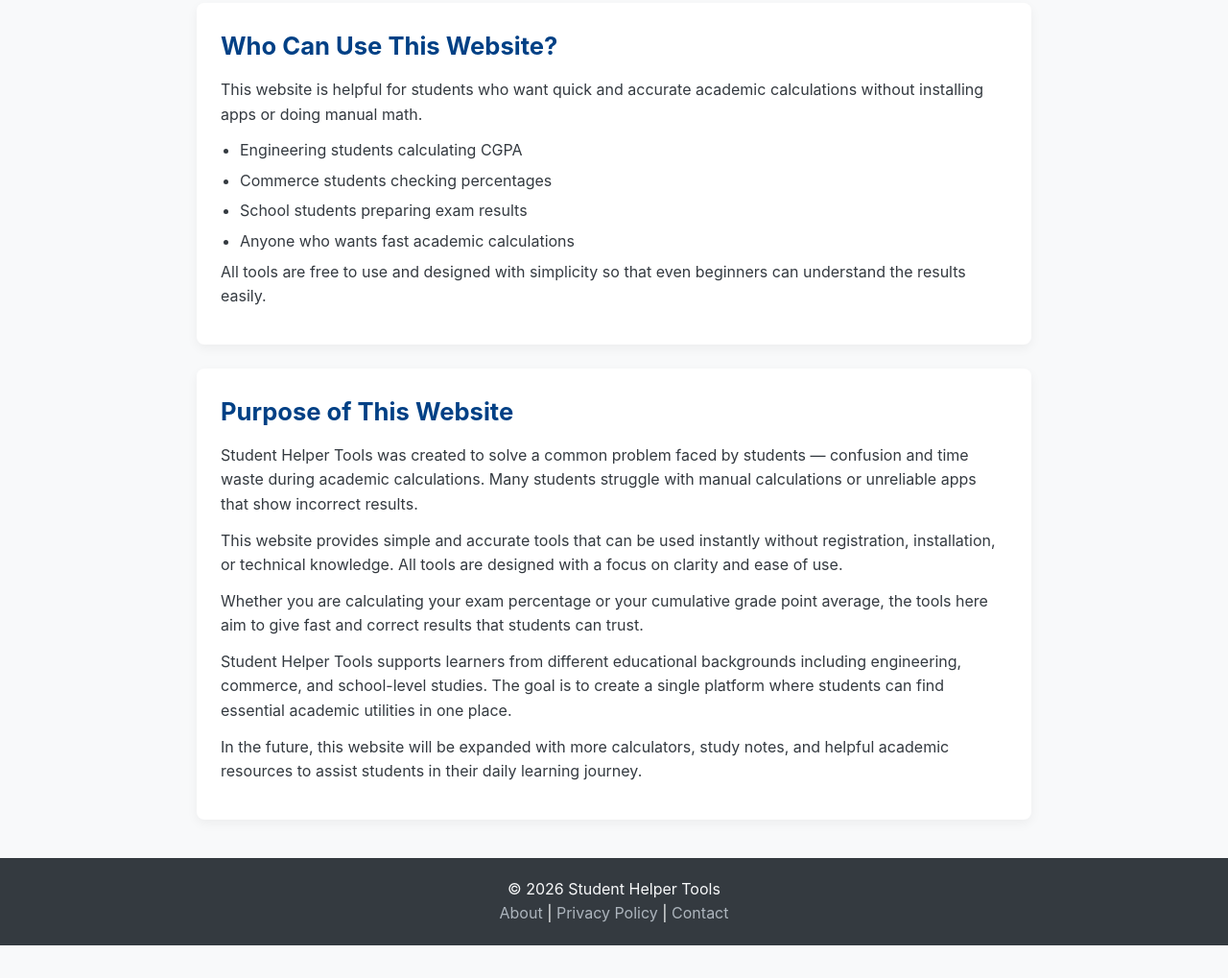
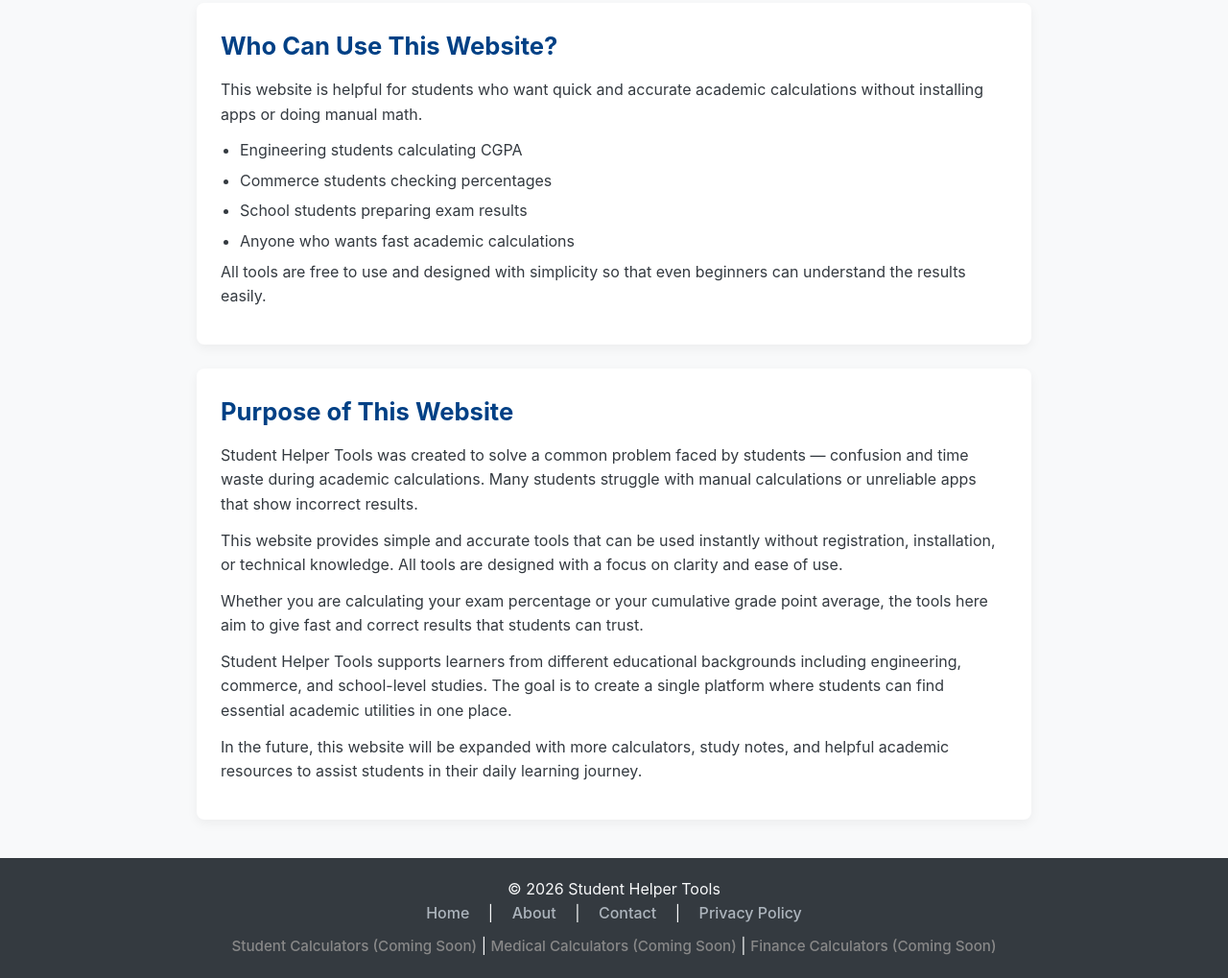
Before and after one commit to advaitpatel69-beep/Advait.github.io, a plain HTML site: page index.html in a window 1280 px wide. Shown: the part 987-2006 px from the top of the page at 96% size. Before the commit the page ends 1972 px from the top, so only its background shows below. Drawn offline with Linux system fonts and the light colour scheme.

Commit message:
Update index.html

```diff
--- a/index.html
+++ b/index.html
@@ -115,11 +115,18 @@
 
 <footer>
   <p>© 2026 Student Helper Tools</p>
-  <p>
+  <nav>
+    <a href="index.html">Home</a> |
     <a href="about.html">About</a> |
-    <a href="privacy-policy.html">Privacy Policy</a> |
-    <a href="contact.html">Contact</a>
-  </p>
+    <a href="contact.html">Contact</a> |
+    <a href="privacy-policy.html">Privacy Policy</a>
+  </nav>
+
+  <div class="footer-categories">
+    <span class="nav-disabled">Student Calculators (Coming Soon)</span> |
+    <span class="nav-disabled">Medical Calculators (Coming Soon)</span> |
+    <span class="nav-disabled">Finance Calculators (Coming Soon)</span>
+  </div>
 </footer>
 
 </body>
```
